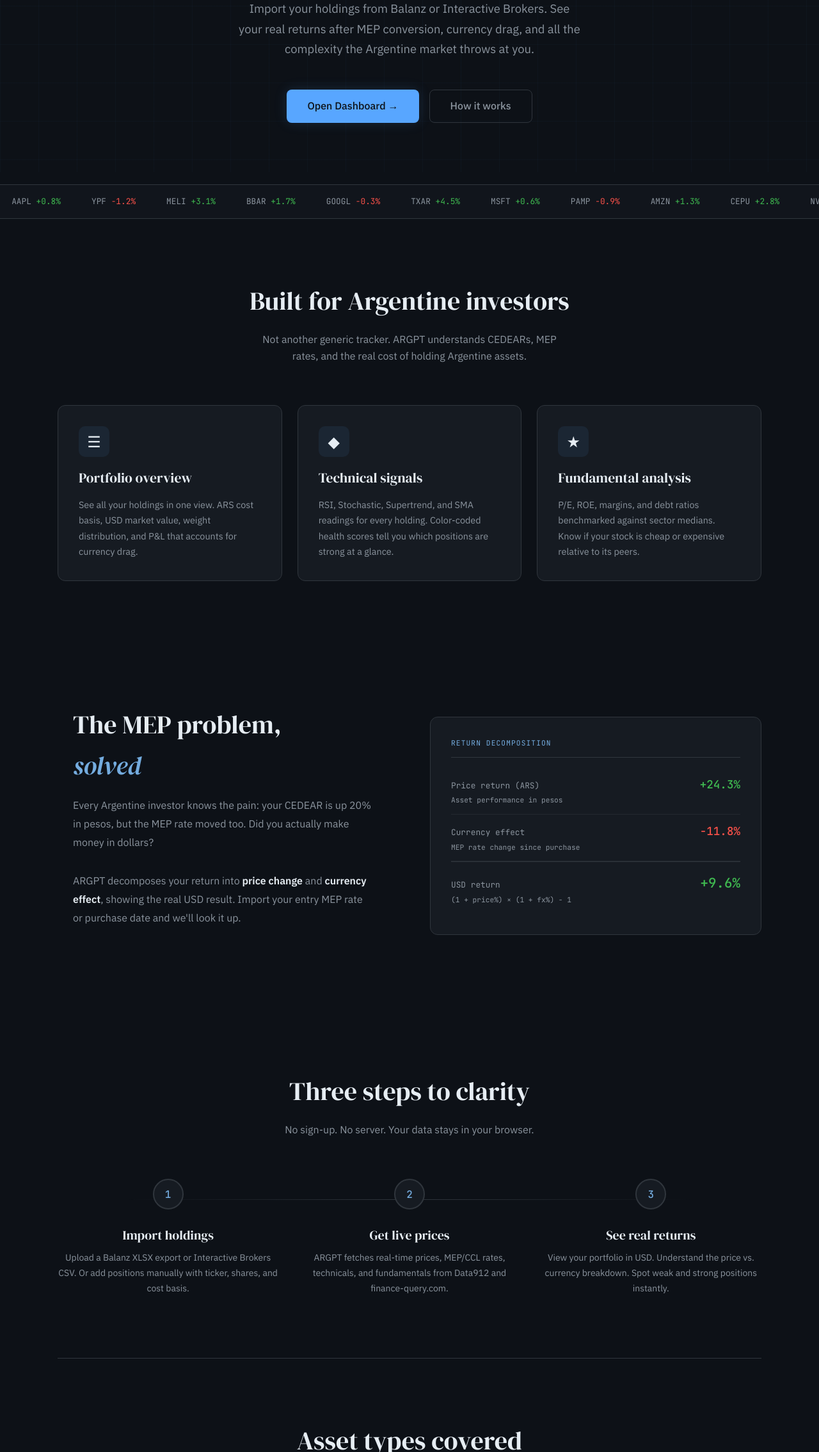
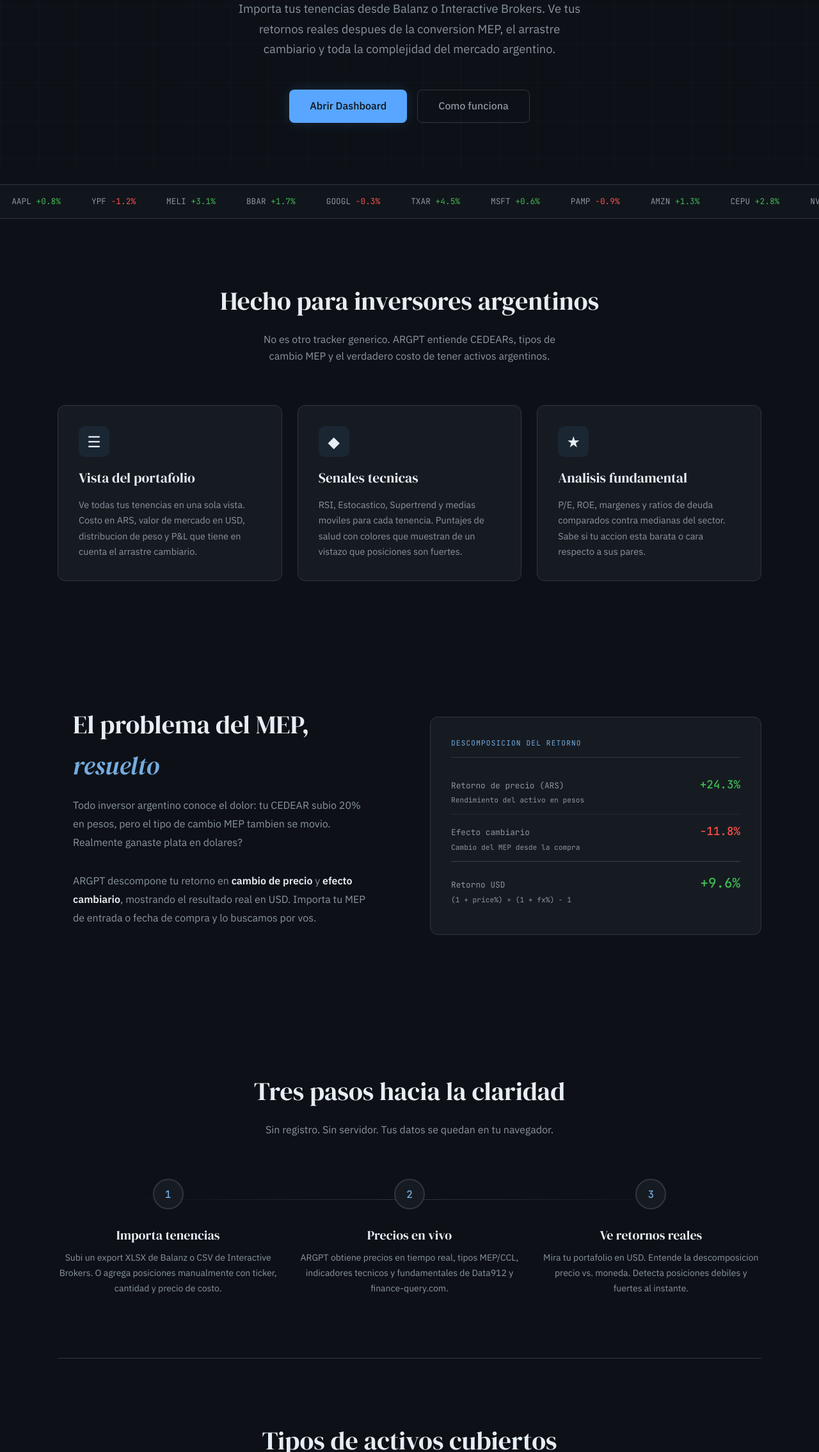
Before and after one commit to fedesapuppo/argpt, a plain HTML site: page frontend/index.html in a window 1280 px wide. Shown: the part 531-2800 px from the top of the page at 64% size. Drawn offline with Linux system fonts and the light colour scheme.

Commit message:
Update landing page and import flow with i18n
Landing page and import module updated to support Spanish/English
translations and match the new dashboard design language.

```diff
--- a/frontend/index.html
+++ b/frontend/index.html
@@ -1,9 +1,9 @@
 <!DOCTYPE html>
-<html lang="en">
+<html lang="es">
 <head>
   <meta charset="UTF-8">
   <meta name="viewport" content="width=device-width, initial-scale=1.0">
-  <title>ARGPT — Argentine Portfolio Tracker</title>
+  <title>ARGPT — Monitor de Portafolio Argentino</title>
   <link rel="icon" type="image/x-icon" href="favicon.ico">
   <link rel="apple-touch-icon" href="apple-touch-icon.png">
   <link rel="preconnect" href="https://fonts.googleapis.com">
@@ -66,6 +66,7 @@
     nav .brand { display: flex; align-items: center; gap: 0.75rem; text-decoration: none; color: var(--text); }
     nav .brand img { width: 36px; height: 36px; border-radius: 8px; }
     nav .brand span { font-family: 'JetBrains Mono', monospace; font-weight: 500; font-size: 1.1rem; letter-spacing: 0.05em; }
+    nav .nav-right { display: flex; align-items: center; gap: 0.75rem; }
     nav .cta {
       display: inline-flex; align-items: center; gap: 0.5rem;
       padding: 0.5rem 1.25rem; border-radius: 8px; font-size: 0.875rem; font-weight: 500;
@@ -73,6 +74,13 @@
       transition: background 0.2s, transform 0.15s;
     }
     nav .cta:hover { background: #79bbff; transform: translateY(-1px); }
+    .lang-toggle {
+      padding: 0.4rem 0.75rem; border-radius: 6px; font-size: 0.7rem; font-weight: 600;
+      font-family: 'JetBrains Mono', monospace; letter-spacing: 0.08em;
+      background: transparent; color: var(--muted); border: 1px solid var(--border);
+      cursor: pointer; transition: color 0.2s, border-color 0.2s;
+    }
+    .lang-toggle:hover { color: var(--text); border-color: var(--muted); }
 
     /* --- Hero --- */
     .hero {
@@ -268,22 +276,24 @@
         <img src="argpt-logo.png" alt="ARGPT">
         <span>ARGPT</span>
       </a>
-      <a href="dashboard.html" class="cta">Open Dashboard &rarr;</a>
+      <div class="nav-right">
+        <button class="lang-toggle" onclick="I18n.setLang(I18n.lang() === 'es' ? 'en' : 'es'); location.reload();">ENGLISH</button>
+        <a href="dashboard.html" class="cta" data-i18n="nav.open_dashboard">Abrir Dashboard &rarr;</a>
+      </div>
     </div>
   </nav>
 
   <!-- Hero -->
   <section class="hero container">
     <img src="argpt-logo.png" alt="ARGPT Bull" class="hero-logo">
-    <h1>Track your Argentine<br>portfolio in <em>real USD</em></h1>
-    <p class="subtitle">
-      Import your holdings from Balanz or Interactive Brokers.
-      See your real returns after MEP conversion, currency drag, and all the
-      complexity the Argentine market throws at you.
+    <h1><span data-i18n="hero.title_1">Seguimiento de tu portafolio</span><br><span data-i18n="hero.title_2">argentino en </span><em data-i18n="hero.title_em">USD real</em></h1>
+    <p class="subtitle" data-i18n="hero.subtitle">
+      Importa tus tenencias desde Balanz o Interactive Brokers.
+      Ve tus retornos reales despues de la conversion MEP, el arrastre cambiario y toda la complejidad del mercado argentino.
     </p>
     <div class="actions">
-      <a href="dashboard.html" class="btn-primary">Open Dashboard &rarr;</a>
-      <a href="#how-it-works" class="btn-secondary">How it works</a>
+      <a href="dashboard.html" class="btn-primary" data-i18n="hero.btn_dashboard">Abrir Dashboard &rarr;</a>
+      <a href="#how-it-works" class="btn-secondary" data-i18n="hero.btn_how">Como funciona</a>
     </div>
   </section>
 
@@ -320,23 +330,23 @@
 
   <!-- Features -->
   <section class="features container">
-    <h2>Built for Argentine investors</h2>
-    <p class="lead">Not another generic tracker. ARGPT understands CEDEARs, MEP rates, and the real cost of holding Argentine assets.</p>
+    <h2 data-i18n="features.title">Hecho para inversores argentinos</h2>
+    <p class="lead" data-i18n="features.lead">No es otro tracker generico. ARGPT entiende CEDEARs, tipos de cambio MEP y el verdadero costo de tener activos argentinos.</p>
     <div class="feature-grid">
       <div class="feature-card reveal">
         <span class="icon">&#9776;</span>
-        <h3>Portfolio overview</h3>
-        <p>See all your holdings in one view. ARS cost basis, USD market value, weight distribution, and P&L that accounts for currency drag.</p>
+        <h3 data-i18n="features.portfolio.title">Vista del portafolio</h3>
+        <p data-i18n="features.portfolio.desc">Ve todas tus tenencias en una sola vista. Costo en ARS, valor de mercado en USD, distribucion de peso y P&L que tiene en cuenta el arrastre cambiario.</p>
       </div>
       <div class="feature-card reveal reveal-delay-1">
         <span class="icon">&#9670;</span>
-        <h3>Technical signals</h3>
-        <p>RSI, Stochastic, Supertrend, and SMA readings for every holding. Color-coded health scores tell you which positions are strong at a glance.</p>
+        <h3 data-i18n="features.technicals.title">Senales tecnicas</h3>
+        <p data-i18n="features.technicals.desc">RSI, Estocastico, Supertrend y medias moviles para cada tenencia. Puntajes de salud con colores que muestran de un vistazo que posiciones son fuertes.</p>
       </div>
       <div class="feature-card reveal reveal-delay-2">
         <span class="icon">&#9733;</span>
-        <h3>Fundamental analysis</h3>
-        <p>P/E, ROE, margins, and debt ratios benchmarked against sector medians. Know if your stock is cheap or expensive relative to its peers.</p>
+        <h3 data-i18n="features.fundamentals.title">Analisis fundamental</h3>
+        <p data-i18n="features.fundamentals.desc">P/E, ROE, margenes y ratios de deuda comparados contra medianas del sector. Sabe si tu accion esta barata o cara respecto a sus pares.</p>
       </div>
     </div>
   </section>
@@ -345,36 +355,34 @@
   <section class="currency-section container">
     <div class="currency-layout">
       <div>
-        <h2>The MEP problem,<br><em style="font-style:italic; color:var(--celeste)">solved</em></h2>
-        <p class="desc">
-          Every Argentine investor knows the pain: your CEDEAR is up 20% in pesos,
-          but the MEP rate moved too. Did you actually make money in dollars?
+        <h2><span data-i18n="currency.title_1">El problema del MEP,</span><br><em style="font-style:italic; color:var(--celeste)" data-i18n="currency.title_2">resuelto</em></h2>
+        <p class="desc" data-i18n="currency.desc1">
+          Todo inversor argentino conoce el dolor: tu CEDEAR subio 20% en pesos,
+          pero el tipo de cambio MEP tambien se movio. Realmente ganaste plata en dolares?
         </p>
         <p class="desc">
-          ARGPT decomposes your return into <strong style="color:var(--text)">price change</strong>
-          and <strong style="color:var(--text)">currency effect</strong>, showing the real USD
-          result. Import your entry MEP rate or purchase date and we'll look it up.
+          <span data-i18n="currency.desc2_1">ARGPT descompone tu retorno en </span><strong style="color:var(--text)" data-i18n="currency.desc2_price">cambio de precio</strong><span data-i18n="currency.desc2_and"> y </span><strong style="color:var(--text)" data-i18n="currency.desc2_fx">efecto cambiario</strong><span data-i18n="currency.desc2_2">, mostrando el resultado real en USD. Importa tu MEP de entrada o fecha de compra y lo buscamos por vos.</span>
         </p>
       </div>
       <div class="rate-card reveal">
-        <div class="header">Return decomposition</div>
+        <div class="header" data-i18n="currency.header">Descomposicion del retorno</div>
         <div class="rate-row">
           <div>
-            <div class="rate-label">Price return (ARS)</div>
-            <div class="rate-sub">Asset performance in pesos</div>
+            <div class="rate-label" data-i18n="currency.price_label">Retorno de precio (ARS)</div>
+            <div class="rate-sub" data-i18n="currency.price_sub">Rendimiento del activo en pesos</div>
           </div>
           <div class="rate-value" style="color:var(--gain)">+24.3%</div>
         </div>
         <div class="rate-row">
           <div>
-            <div class="rate-label">Currency effect</div>
-            <div class="rate-sub">MEP rate change since purchase</div>
+            <div class="rate-label" data-i18n="currency.fx_label">Efecto cambiario</div>
+            <div class="rate-sub" data-i18n="currency.fx_sub">Cambio del MEP desde la compra</div>
           </div>
           <div class="rate-value" style="color:var(--loss)">-11.8%</div>
         </div>
         <div class="rate-row" style="border-top: 1px solid var(--border); padding-top: 1rem;">
           <div>
-            <div class="rate-label">USD return</div>
+            <div class="rate-label" data-i18n="currency.usd_label">Retorno USD</div>
             <div class="rate-sub">(1 + price%) &times; (1 + fx%) &minus; 1</div>
           </div>
           <div class="rate-value" style="color:var(--gain); font-size: 1.3rem;">+9.6%</div>
@@ -385,45 +393,45 @@
 
   <!-- Workflow -->
   <section class="workflow container" id="how-it-works">
-    <h2>Three steps to clarity</h2>
-    <p class="lead">No sign-up. No server. Your data stays in your browser.</p>
+    <h2 data-i18n="workflow.title">Tres pasos hacia la claridad</h2>
+    <p class="lead" data-i18n="workflow.lead">Sin registro. Sin servidor. Tus datos se quedan en tu navegador.</p>
     <div class="steps">
       <div class="step reveal">
         <div class="step-num">1</div>
-        <h3>Import holdings</h3>
-        <p>Upload a Balanz XLSX export or Interactive Brokers CSV. Or add positions manually with ticker, shares, and cost basis.</p>
+        <h3 data-i18n="workflow.step1.title">Importa tenencias</h3>
+        <p data-i18n="workflow.step1.desc">Subi un export XLSX de Balanz o CSV de Interactive Brokers. O agrega posiciones manualmente con ticker, cantidad y precio de costo.</p>
       </div>
       <div class="step reveal reveal-delay-1">
         <div class="step-num">2</div>
-        <h3>Get live prices</h3>
-        <p>ARGPT fetches real-time prices, MEP/CCL rates, technicals, and fundamentals from Data912 and finance-query.com.</p>
+        <h3 data-i18n="workflow.step2.title">Precios en vivo</h3>
+        <p data-i18n="workflow.step2.desc">ARGPT obtiene precios en tiempo real, tipos MEP/CCL, indicadores tecnicos y fundamentales de Data912 y finance-query.com.</p>
       </div>
       <div class="step reveal reveal-delay-2">
         <div class="step-num">3</div>
-        <h3>See real returns</h3>
-        <p>View your portfolio in USD. Understand the price vs. currency breakdown. Spot weak and strong positions instantly.</p>
+        <h3 data-i18n="workflow.step3.title">Ve retornos reales</h3>
+        <p data-i18n="workflow.step3.desc">Mira tu portafolio en USD. Entende la descomposicion precio vs. moneda. Detecta posiciones debiles y fuertes al instante.</p>
       </div>
     </div>
   </section>
 
   <!-- Asset types -->
   <section class="assets container">
-    <h2>Asset types covered</h2>
+    <h2 data-i18n="assets.title">Tipos de activos cubiertos</h2>
     <div class="asset-grid">
       <div class="asset-card reveal">
         <span class="asset-tag cedear">CEDEAR</span>
-        <h3>Argentine Depositary Receipts</h3>
-        <p>Local wrappers for US stocks, priced in ARS on BYMA. ARGPT converts through MEP and handles the ratio math so you see the real USD value.</p>
+        <h3 data-i18n="assets.cedear.title">Certificados de Deposito Argentinos</h3>
+        <p data-i18n="assets.cedear.desc">Wrappers locales de acciones americanas, cotizados en ARS en BYMA. ARGPT convierte via MEP y maneja la matematica del ratio para que veas el valor real en USD.</p>
       </div>
       <div class="asset-card reveal reveal-delay-1">
         <span class="asset-tag arg">Arg Stock</span>
-        <h3>Argentine equities</h3>
-        <p>Stocks listed on BYMA like GGAL, YPF, TXAR. Priced in ARS, converted to USD via MEP rate for true dollar-denominated tracking.</p>
+        <h3 data-i18n="assets.arg.title">Acciones argentinas</h3>
+        <p data-i18n="assets.arg.desc">Acciones listadas en BYMA como GGAL, YPF, TXAR. Cotizadas en ARS, convertidas a USD via tipo MEP para un seguimiento real en dolares.</p>
       </div>
       <div class="asset-card reveal reveal-delay-2">
         <span class="asset-tag us">US Stock</span>
-        <h3>US equities</h3>
-        <p>NYSE and NASDAQ stocks held through international brokers. Already in USD &mdash; shown alongside your Argentine positions for the full picture.</p>
+        <h3 data-i18n="assets.us.title">Acciones estadounidenses</h3>
+        <p data-i18n="assets.us.desc">Acciones de NYSE y NASDAQ en brokers internacionales. Ya en USD — mostradas junto a tus posiciones argentinas para la foto completa.</p>
       </div>
     </div>
   </section>
@@ -431,12 +439,15 @@
   <!-- Footer -->
   <footer>
     <div class="container">
-      <p>ARGPT &mdash; your data never leaves your browser. Built with vanilla JS, no frameworks, no tracking.</p>
+      <p data-i18n="footer.text">ARGPT — tus datos nunca salen de tu navegador. Hecho con vanilla JS, sin frameworks, sin tracking.</p>
     </div>
   </footer>
 
-  <!-- Scroll reveal -->
+  <!-- i18n + Scroll reveal -->
+  <script src="js/i18n.js"></script>
   <script>
+    I18n.init();
+
     const observer = new IntersectionObserver((entries) => {
       entries.forEach(e => { if (e.isIntersecting) { e.target.classList.add('visible'); observer.unobserve(e.target); } });
     }, { threshold: 0.15 });
```
Also changed, not shown: frontend/js/import.js (+14 -18 lines).
